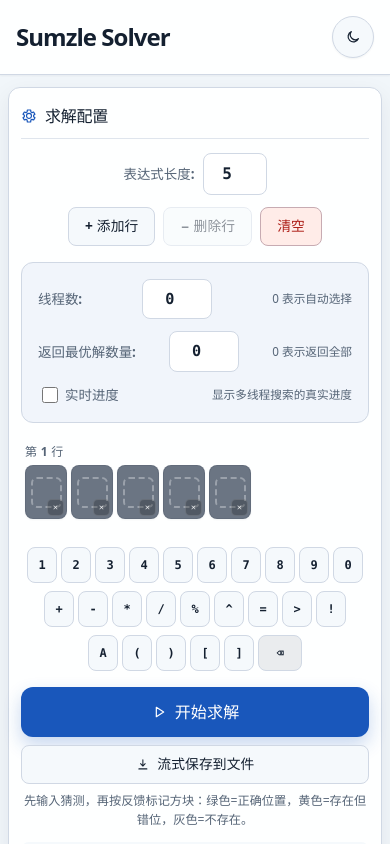
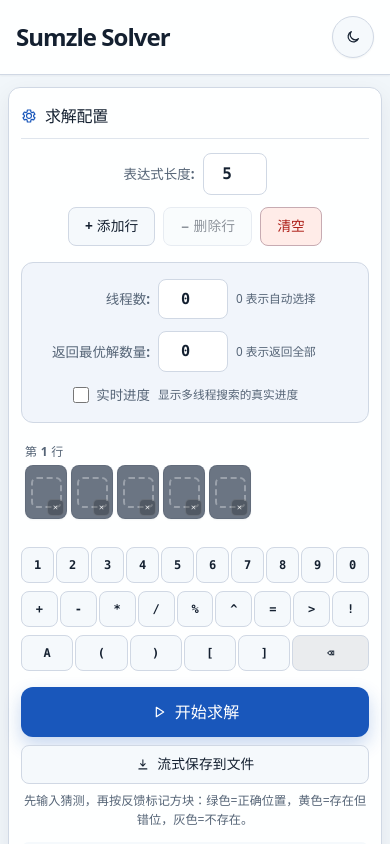
Before and after one commit to SUSTechHSAS/sumzle-hpc-solver, a React (Vite) app in the folder frontend/: page / in a window 390 px wide. Shown: the top 844 px of the page. Built offline with nearby package versions, Linux system fonts and the light colour scheme.

Commit message:
Fix mobile solver layout

```diff
--- a/frontend/src/App.css
+++ b/frontend/src/App.css
@@ -578,7 +578,32 @@ textarea:focus-visible {
   }
 
   .option-control {
-    justify-content: space-between;
+    display: grid;
+    grid-template-columns: 7rem 70px minmax(0, 1fr);
+    align-items: center;
+    column-gap: var(--space-xs);
+  }
+
+  .option-control label {
+    justify-self: end;
+    text-align: right;
+  }
+
+  .option-control .option-input {
+    width: 70px;
+  }
+
+  .option-control .option-hint {
+    min-width: 0;
+    white-space: normal;
+  }
+
+  .option-control-checkbox {
+    grid-template-columns: 7rem minmax(0, 1fr);
+  }
+
+  .option-control-checkbox label {
+    justify-self: end;
   }
 
   .tools-grid {
--- a/frontend/src/components/VirtualKeyboard.css
+++ b/frontend/src/components/VirtualKeyboard.css
@@ -55,13 +55,21 @@
 }
 
 @media (max-width: 768px) {
+  .keyboard-row {
+    flex-wrap: nowrap;
+    gap: 2px;
+  }
+
   .keyboard-key {
-    min-width: 30px;
+    flex: 1 1 0;
+    min-width: 0;
     min-height: 36px;
+    padding: 0 3px;
     font-size: 0.75rem;
   }
 
   .key-backspace {
-    min-width: 44px;
+    flex-grow: 1.55;
+    min-width: 0;
   }
 }
```
Also changed, not shown: 1 other file (tests, documents, lock files or other folders).
